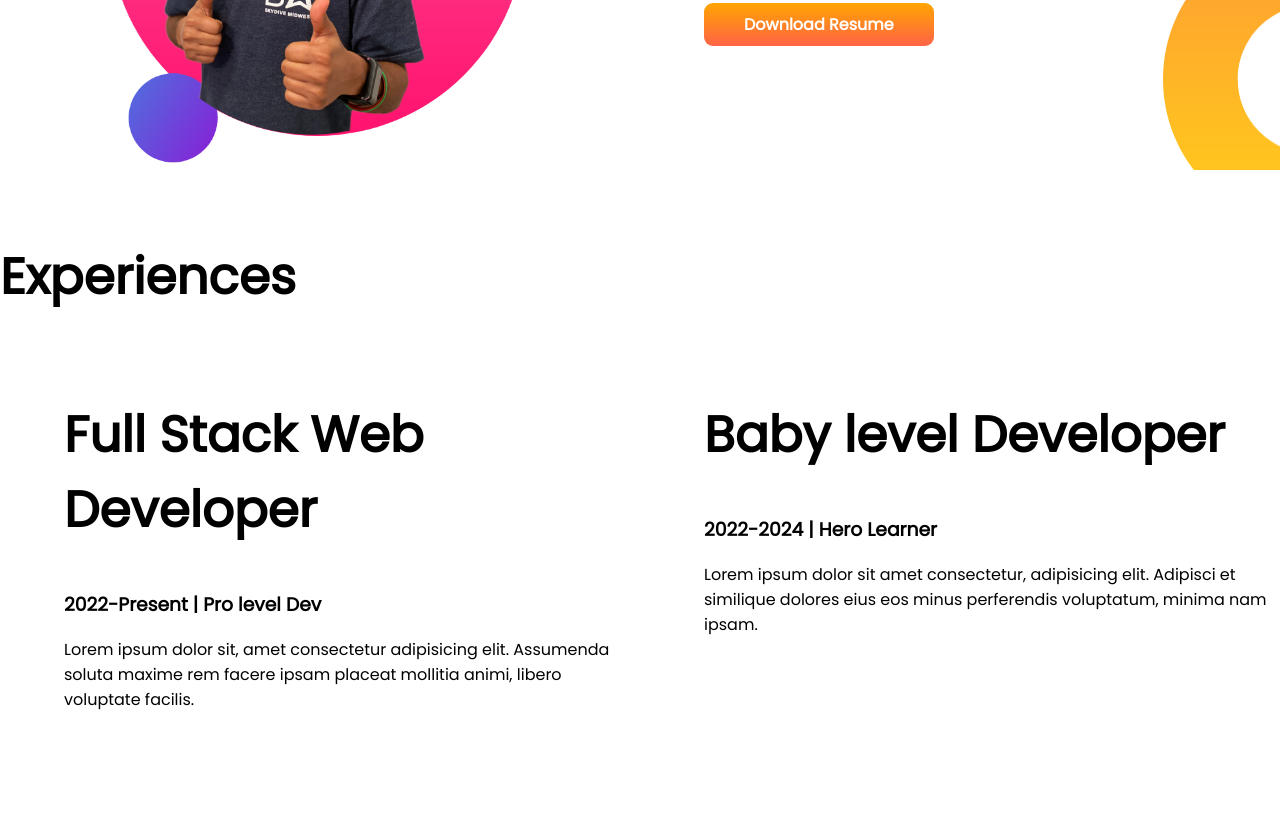
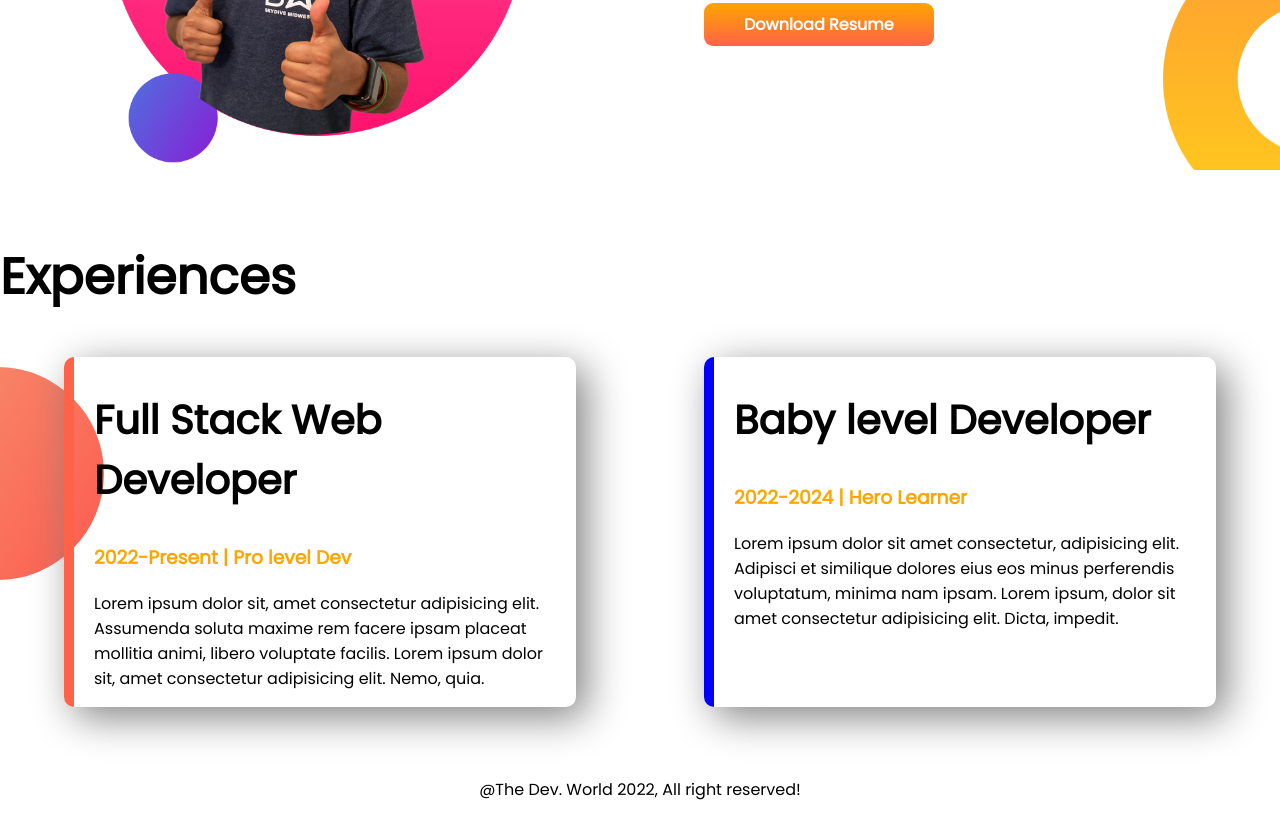
Before and after one commit to md-rafiul/dev-portfolio, a plain HTML site: page index.html in a window 1280 px wide. Shown: the part 874-1692 px from the top of the page. Drawn offline with Linux system fonts and the light colour scheme.

Commit message:
Footer added

```diff
--- a/index.html
+++ b/index.html
@@ -62,25 +62,30 @@
     <section class="experience">
       <h1>Experiences</h1>
       <div class="flexible-container">
-        <div class="half-width">
-          <h1>Full Stack Web Developer</h1>
-          <h3>2022-Present | Pro level Dev</h3>
+        <div class="ex-item" id="full-stack-border">
+          <h2>Full Stack Web Developer</h2>
+          <h3 class="orange-color">2022-Present | Pro level Dev</h3>
           <p>
             Lorem ipsum dolor sit, amet consectetur adipisicing elit. Assumenda
             soluta maxime rem facere ipsam placeat mollitia animi, libero
-            voluptate facilis.
+            voluptate facilis. Lorem ipsum dolor sit, amet consectetur
+            adipisicing elit. Nemo, quia.
           </p>
         </div>
-        <div class="half-width">
-          <h1>Baby level Developer</h1>
-          <h3>2022-2024 | Hero Learner</h3>
+        <div class="ex-item" id="baby-dev-border">
+          <h2>Baby level Developer</h2>
+          <h3 class="orange-color">2022-2024 | Hero Learner</h3>
           <p>
             Lorem ipsum dolor sit amet consectetur, adipisicing elit. Adipisci
             et similique dolores eius eos minus perferendis voluptatum, minima
-            nam ipsam.
+            nam ipsam. Lorem ipsum, dolor sit amet consectetur adipisicing elit.
+            Dicta, impedit.
           </p>
         </div>
       </div>
     </section>
   </body>
+  <footer>
+    <p>@The Dev. World 2022, All right reserved!</p>
+  </footer>
 </html>
--- a/style.css
+++ b/style.css
@@ -4,6 +4,9 @@
 }
 h1 {
   font-size: 50px;
+}
+h2 {
+  font-size: 40px;
 }
 .orange-color {
   color: orange;
@@ -41,3 +44,25 @@
 .b-p {
   width: 85%;
 }
+.ex-item {
+  box-shadow: 10px 10px 40px gray;
+  width: 40%;
+  margin-left: 5%;
+  margin-right: 5%;
+  padding: 0px 20px;
+  border-radius: 10px;
+}
+.experience {
+  background-image: url(images/exp-bg.png);
+  background-repeat: no-repeat;
+  background-position: left;
+}
+#full-stack-border {
+  border-left: 10px solid tomato;
+}
+#baby-dev-border {
+  border-left: 10px solid blue;
+}
+footer p {
+  text-align: center;
+}
```
